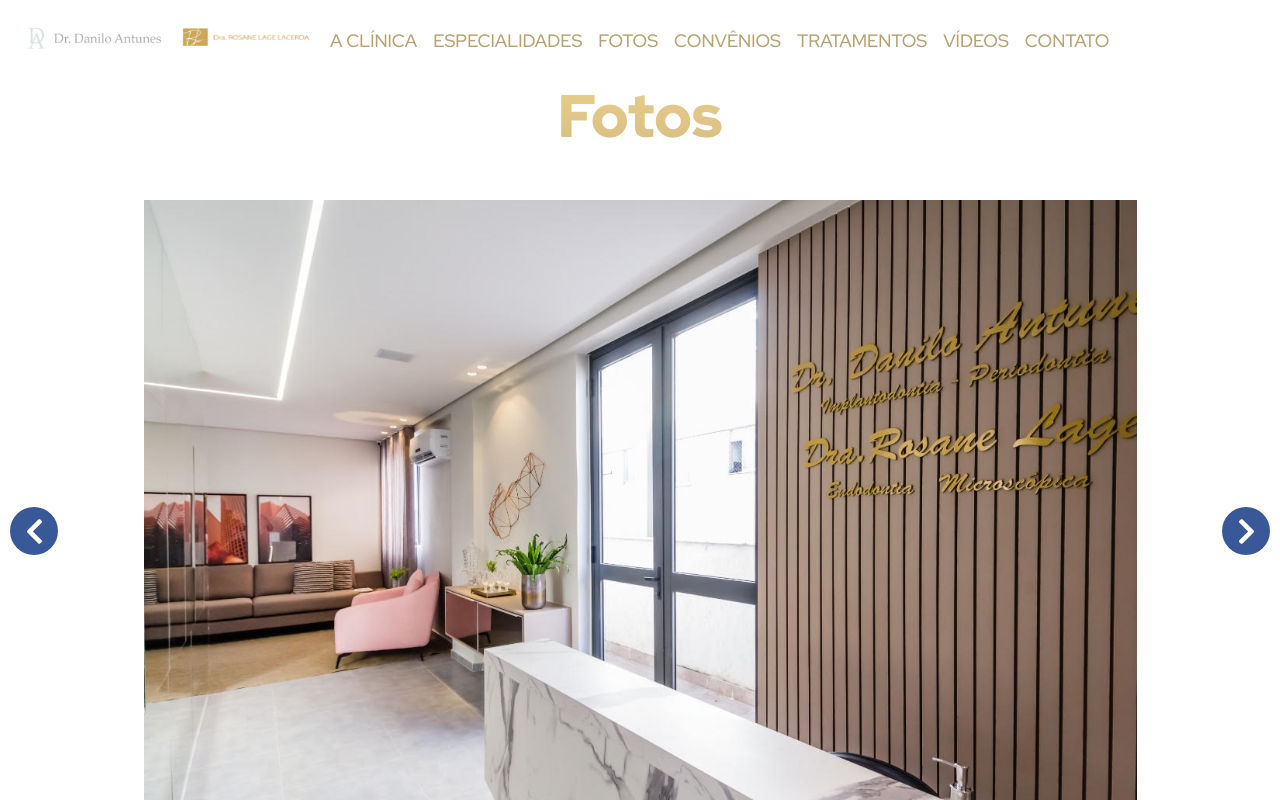
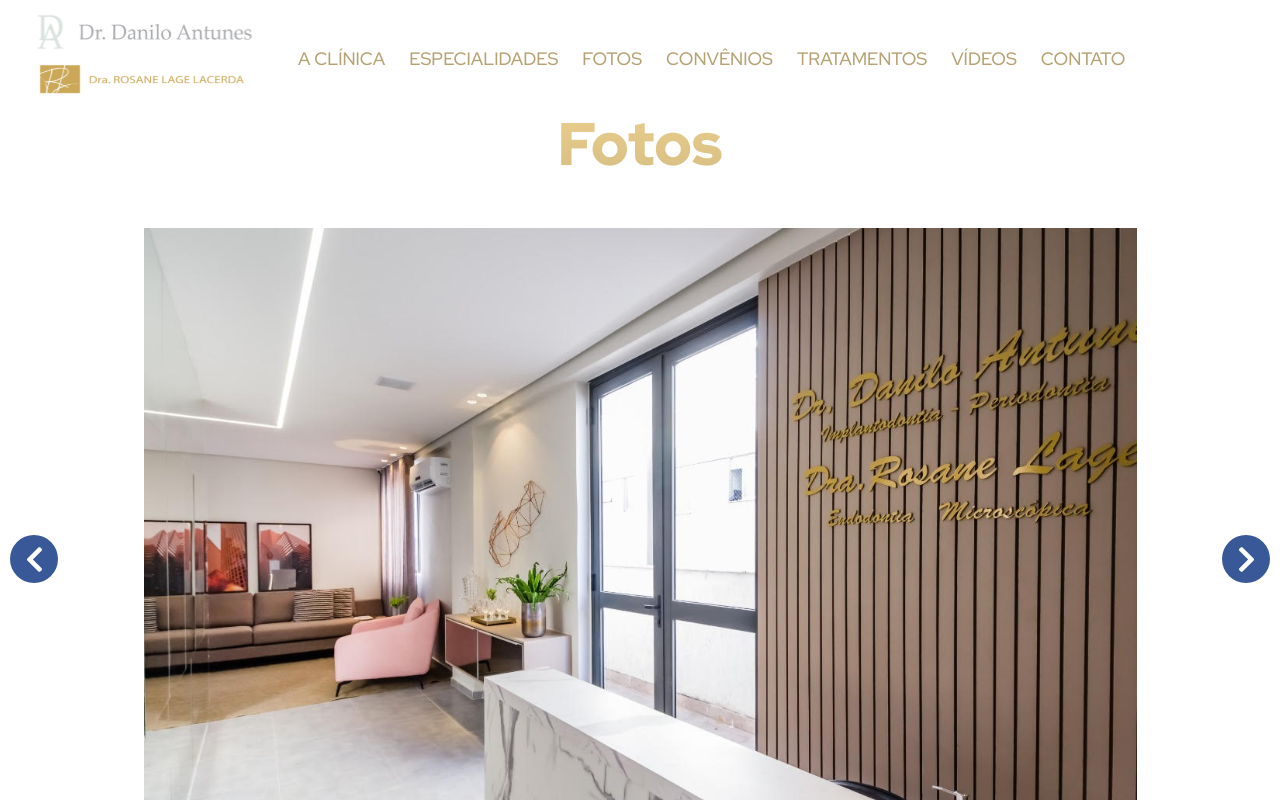
Before and after one commit to odontosos24horas/danilo, a Next.js app: page /fotos in a window 1280 px wide. Shown: the top 800 px of the page. Built offline with nearby package versions, Linux system fonts and the light colour scheme.

Commit message:
feat: aumenta o tamanho das logos do header

```diff
--- a/src/components/organisms/nextHeader/index.tsx
+++ b/src/components/organisms/nextHeader/index.tsx
@@ -15,7 +15,8 @@
   PopoverContent,
   useDisclosure,
   Container,
-  Heading
+  Heading,
+  HStack
 } from '@chakra-ui/react'
 import { HamburgerIcon, CloseIcon, ChevronDownIcon, ChevronRightIcon } from '@chakra-ui/icons'
 
@@ -106,7 +107,7 @@
   const popoverContentBgColor = 'next-primary'
 
   return (
-    <Stack direction={'row'} spacing={0}>
+    <Stack direction={'row'}>
       {NAV_ITEMS.map(navItem => (
         <Box key={navItem.label}>
           <Popover trigger={'hover'} placement={'bottom-start'}>
@@ -231,17 +232,16 @@
   const { isOpen, onToggle } = useDisclosure()
 
   return (
-    <Box>
     <Container maxW="container.xl">
-        <Flex color={'gray.600'} minH="80px" align={'center'}>
-          <Flex>
+      <HStack color={'gray.600'} spacing="24px" minH="100px" align={'center'} mt={2}>
+        <Box w={'250px'}>
           <NextLink href={'/'}>
             <a>
               <Image
                 src="/images/logos/logo_header.svg"
                 alt="Logo Danilo Antunes"
-                  width={153}
-                  height={26}
+                width={250}
+                height={42}
                 layout="fixed"
               />
             </a>
@@ -251,16 +251,16 @@
               <Image
                 src="/images/logos/logo_rosane.svg"
                 alt="Logo Dra Rosane Lage Lacerda"
-                  width={153}
-                  height={26}
+                width={250}
+                height={42}
               />
             </a>
           </NextLink>
-          </Flex>
-          <Flex display={{ base: 'none', md: 'flex' }}>
+        </Box>
+        <Box display={{ base: 'none', md: 'flex' }}>
           <DesktopNav />
-          </Flex>
-          <Flex flex={{ base: 1 }} display={{ base: 'flex', md: 'none' }}>
+        </Box>
+        <Box display={{ base: 'flex', md: 'none' }}>
           <IconButton
             onClick={onToggle}
             icon={isOpen ? <CloseIcon w={3} h={3} /> : <HamburgerIcon w={5} h={5} />}
@@ -268,13 +268,12 @@
             color={'next-primary'}
             aria-label={'Toggle Navigation'}
           />
-          </Flex>
-        </Flex>
+        </Box>
+      </HStack>
       <Collapse in={isOpen} animateOpacity>
         <MobileNav />
       </Collapse>
     </Container>
-    </Box>
   )
 }
 
```
Also changed, not shown: public/images/profile.jpg. Lines whose indentation alone changed are shown as unchanged.
